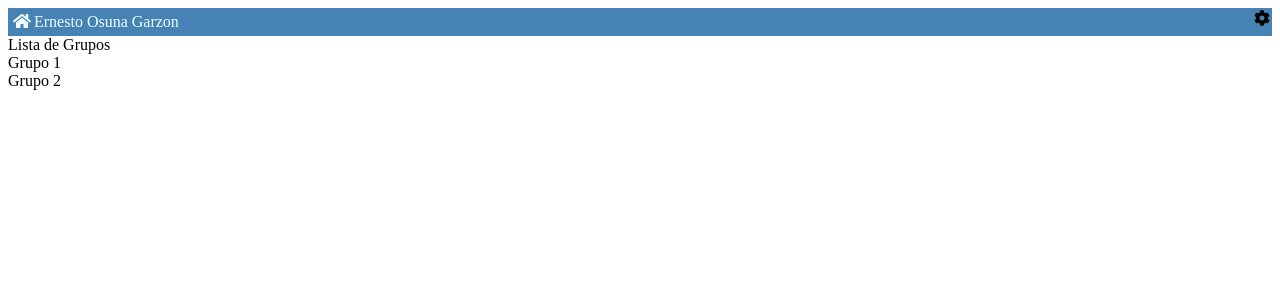
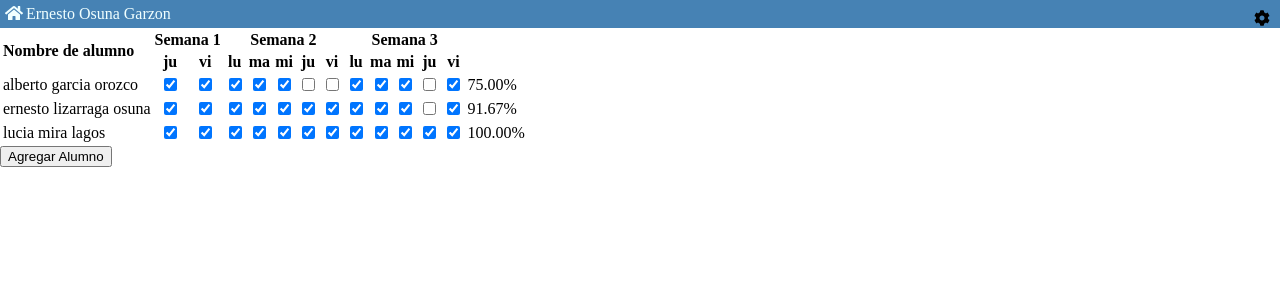
Before and after one commit to cuauth/prof, a React app: page /grupo/1 in a window 1280 px wide. Shown: the top 300 px of the page. Built offline with nearby package versions, Linux system fonts and the light colour scheme.

Commit message:
agregue las rutas, formulario para agregar alumnos

```diff
--- a/src/actions/index.js
+++ b/src/actions/index.js
@@ -19,7 +19,16 @@ export const mostrarGrupo = (grupodId) => {
     }
   }
 }
+export const agregarAlumno = (grupodId, alumno) => {
+  return {
+    type: grupos.AGREGAR_ALUMNO,
+    payload: {
+      grupoId: grupodId,
+      alumno
+    }
+  }
 
+}
 export const agregarGrupo = (grupoId,alumnos,fechas) => {
   return {
     type: grupos.AGREGAR_GRUPO,
--- /dev/null
+++ b/src/components/AgregarAlumnoForm.js
@@ -0,0 +1,47 @@
+import React from "react"
+import { connect } from 'react-redux'
+import UUID from 'uuid-js'
+import {agregarAlumno} from './../actions'
+class AgregarAlumnoForm extends React.Component {
+  constructor(props) {
+    super(props)
+    this.handleChange = this.handleChange.bind(this);
+    this.handleSubmit = this.handleSubmit.bind(this)
+    this.state = {
+      nombre: ''
+    }
+  }
+  handleSubmit (event) {
+    this.props.agregarAlumno(this.props.grupoId, {
+      id: UUID.create(4).hex,
+      nombre: this.state.nombre
+    })
+    this.props.hideForm()
+    event.preventDefault();
+  }
+  handleChange(event) {
+    this.setState({nombre: event.target.value});
+  }
+  render() {
+    console.log()
+    return <form onSubmit={this.handleSubmit}>
+        <input type="text" value={this.state.nombre} onChange={this.handleChange} />
+        <button type="submit" value="Submit" >Agregar</button>
+      </form>
+  }
+}
+
+const mapStateToProps = state => {
+  return {
+  }
+}
+const mapDispatchToProps = dispatch => {
+  return {
+    agregarAlumno: (grupoId,alumno)=> dispatch(agregarAlumno(grupoId,alumno))
+  }
+}
+
+export default connect(
+  mapStateToProps,
+  mapDispatchToProps
+)(AgregarAlumnoForm)
--- /dev/null
+++ b/src/components/App.css
@@ -0,0 +1,6 @@
+a {
+  color: black;
+}
+body {
+  margin: 0;
+}
--- a/src/components/App.js
+++ b/src/components/App.js
@@ -1,30 +1,30 @@
 import React from "react"
 import { connect } from 'react-redux'
-import ListaAlumnos from './ListaAlumnos'
+import Grupo from './Grupo'
 import ListaGrupos from './ListaGrupos'
 import Header from  './Header'
 import SettingsCog from './SettingsCog'
 import { library } from '@fortawesome/fontawesome-svg-core'
 import { faCog , faChevronLeft, faHome  } from '@fortawesome/free-solid-svg-icons'
+import { Switch, Route } from 'react-router'
+import style from './App.css'
+import { ConnectedRouter } from 'connected-react-router'
 
 library.add(faCog,faChevronLeft, faHome)
 
 class App extends React.Component {
 
   render() {
-    let body = null
-    if ( this.props.settings.mostrarGrupo !== 0 ){
-      body = <ListaAlumnos grupoId={this.props.settings.mostrarGrupo} />
-    }else {
-      body = <ListaGrupos />
-    }
-    return <React.Fragment>
-      <SettingsCog />
-      <Header />
-      {body}
-
-      </React.Fragment>
-
+    return <ConnectedRouter history={this.props.history}>
+        <React.Fragment>
+          <SettingsCog />
+          <Header />
+          <Switch>
+          <Route path="/grupo/:key" render={(routeProps) => <Grupo grupoId={routeProps.match.params.key} routeProp={routeProps} />}/>
+          <Route exact path="/" component={ListaGrupos} />
+          </Switch>
+        </React.Fragment>
+      </ConnectedRouter>
   }
 }
 
--- /dev/null
+++ b/src/components/Grupo.js
@@ -0,0 +1,56 @@
+import React from "react"
+import { connect } from 'react-redux'
+import ListaAlumnos from './ListaAlumnos'
+import AgregarAlumnoForm from './AgregarAlumnoForm'
+
+
+class App extends React.Component {
+  constructor(props) {
+    super(props)
+    this.agregarAlumnoHandleClick = this.agregarAlumnoHandleClick.bind(this)
+    this.hideForm = this.hideForm.bind(this)
+
+    this.state = {
+      showForm: false
+    }
+  }
+  agregarAlumnoHandleClick() {
+    this.setState({
+      showForm: true
+    })
+  }
+  hideForm(){
+    this.setState({
+      showForm: false
+    })
+  }
+
+  render() {
+    const showForm = this.state.showForm
+    return <React.Fragment>
+      <ListaAlumnos grupoId={this.props.grupoId} />
+      <div>
+        {(showForm)
+          ? <AgregarAlumnoForm grupoId={this.props.grupoId} hideForm={this.hideForm} />
+          : <button onClick={this.agregarAlumnoHandleClick}>Agregar Alumno</button>
+        }
+      </div>
+      </React.Fragment>
+  }
+}
+
+const mapStateToProps = (state,props) => {
+  console.log(state,props)
+  return {
+    settings: state.settings
+  }
+}
+const mapDispatchToProps = dispatch => {
+  return {
+  }
+}
+
+export default connect(
+  mapStateToProps,
+  mapDispatchToProps
+)(App)
--- a/src/components/Header.css
+++ b/src/components/Header.css
@@ -1,3 +1,4 @@
+
 .headerContainer{
   background-color: steelblue;
   color: azure;
@@ -5,6 +6,8 @@
   margin: 0px;
 }
 .homeIcon{
+  color: azure;
+  display: inline;
 }
 .headerName{
   padding-left: 3px;
--- a/src/components/Header.js
+++ b/src/components/Header.js
@@ -2,6 +2,8 @@ import React from "react"
 import { connect } from 'react-redux'
 import { FontAwesomeIcon as FaIcon } from '@fortawesome/react-fontawesome'
 import { mostrarGrupo } from '../actions'
+import { Link } from 'react-router-dom'
+
 import style from './Header.css'
 class Header extends React.Component {
   constructor(props) {
@@ -13,7 +15,9 @@ class Header extends React.Component {
   }
   render() {
     return <div className={style.headerContainer}>
-        <FaIcon onClick={this.clickHomeHandler} icon="home" className={style.homeIcon} />
+        <Link to={'/'}>
+          <FaIcon onClick={this.clickHomeHandler} icon="home" className={style.homeIcon} />
+        </Link>
         <span  className={style.headerName}>
           Ernesto Osuna Garzon
         </span>
--- /dev/null
+++ b/src/components/ListaGrupos.css
@@ -0,0 +1,4 @@
+.ListaGrupos a{
+  display: block;
+
+}
--- a/src/components/ListaGrupos.js
+++ b/src/components/ListaGrupos.js
@@ -1,27 +1,22 @@
 import React from "react"
 import { connect } from 'react-redux'
-import ListaAlumnos from './ListaAlumnos'
 import { mostrarGrupo } from '../actions'
-import { faKeyboard } from "@fortawesome/free-solid-svg-icons";
+import { Link } from 'react-router-dom'
+import style from './ListaGrupos.css'
 class ListaGrupos extends React.Component {
   constructor(props) {
     super(props)
     this.renderGrupos = this.renderGrupos.bind(this)
-    this.handleClickGrupo = this.handleClickGrupo.bind(this)
   }
 
-  handleClickGrupo (grupoId) {
-    console.log('handling')
-    this.props.mostrarGrupo(grupoId)
-  }
   renderGrupos () {
+    console.log('renderGrupos')
     return Object.keys(this.props.grupos).map( (key, index) => {
-      return <div onClick={()=>{this.handleClickGrupo(key)}}  key={key}>Grupo {key}</div>
+      return <Link key={`/grupo/${key}`} to={`/grupo/${key}`}>Grupo {key}</Link>
     })
   }
   render() {
-
-    return <div >
+    return <div className={style.ListaGrupos}>
         Lista de Grupos
         {this.renderGrupos()}
       </div>
--- a/src/index.js
+++ b/src/index.js
@@ -3,9 +3,13 @@ import ReactDOM from "react-dom"
 import App from './components/App'
 import moment from 'moment'
 import { Provider } from 'react-redux'
-import { createStore } from 'redux'
+import { createStore, compose, applyMiddleware } from 'redux'
 import { agregarGrupo } from './actions/index'
 import reducer from './reducer'
+
+import { Router, Route } from 'react-router'
+import createHistory from "history/createBrowserHistory"
+import { connectRouter, routerMiddleware } from 'connected-react-router'
 import 'moment/locale/es'  // without this line it didn't work
 moment.locale('es')
 const inicio = moment()
@@ -43,18 +47,23 @@ const alumnos2 = [
     asistencias: [ 1,1,1,1,1,1,1,1,1,1,1,1]
   }
 ]
+const history =createHistory()
+
+const composeEnhancer = window.__REDUX_DEVTOOLS_EXTENSION_COMPOSE__ || compose
 
 const store = createStore(
-  reducer,
-  window.__REDUX_DEVTOOLS_EXTENSION__ && window.__REDUX_DEVTOOLS_EXTENSION__()
+  connectRouter(history)(reducer),
+  composeEnhancer(
+    applyMiddleware(
+      routerMiddleware(history)
+    )
+  )
 )
-
-
 store.dispatch(agregarGrupo(1, alumnos, {inicio:  inicio,fin: moment(inicio).add(15, 'days') }))
 store.dispatch(agregarGrupo(2, alumnos2, {inicio:  inicio,fin: moment(inicio).add(15, 'days') }))
 const Index = () => {
   return <Provider store={store}>
-      <App/>
+        <App history={history} />
     </Provider>
 };
 
--- a/src/reducer/grupos.js
+++ b/src/reducer/grupos.js
@@ -1,4 +1,3 @@
-import { combineReducers } from 'redux'
 import listaFechas from './listaFechas'
 import listaAlumnos from './listaAlumnos'
 
@@ -11,6 +10,12 @@ struct of grupos
 */
 const gruposReducer = (state = {}, action) => {
   switch (action.type) {
+    case 'AGREGAR_ALUMNO': {
+      return {
+        ...state,
+        [action.payload.grupoId]: listaAlumnos(state[action.payload.grupoId],action)
+      }
+    }
     case 'AGREGAR_GRUPO': {
       return {
         ...state,
--- a/src/reducer/listaAlumnos.js
+++ b/src/reducer/listaAlumnos.js
@@ -12,8 +12,14 @@ const initialAlumno = {
 }
 const alumnos = (state= initialState, action) => {
   switch (action.type) {
-    case grupos.AGREGAR_ALUMNOS: {
-      return state
+    case grupos.AGREGAR_ALUMNO: {
+      const newAlumno = {
+        id: action.payload.alumno.id,
+        nombre: action.payload.alumno.nombre,
+        asistencias: []
+      }
+      console.log(newAlumno)
+      return newAlumno
     }
     case grupos.CAMBIAR_ALUMNO_ASISTENCIA: {
 
@@ -31,7 +37,15 @@ const listaAlumnos = (state = initialState, action) => {
 
   switch (action.type) {
     case grupos.AGREGAR_ALUMNO:
-      return state
+      const test1 = {
+        ...state,
+        alumnos: {
+          ...state.alumnos,
+          [action.payload.alumno.id]: alumnos(undefined,action)
+        }
+      }
+      console.log(test1)
+      return test1
     case grupos.AGREGAR_GRUPO:
     case grupos.AGREGAR_ALUMNOS:
       let newArr = Object.assign({}, state)
```
